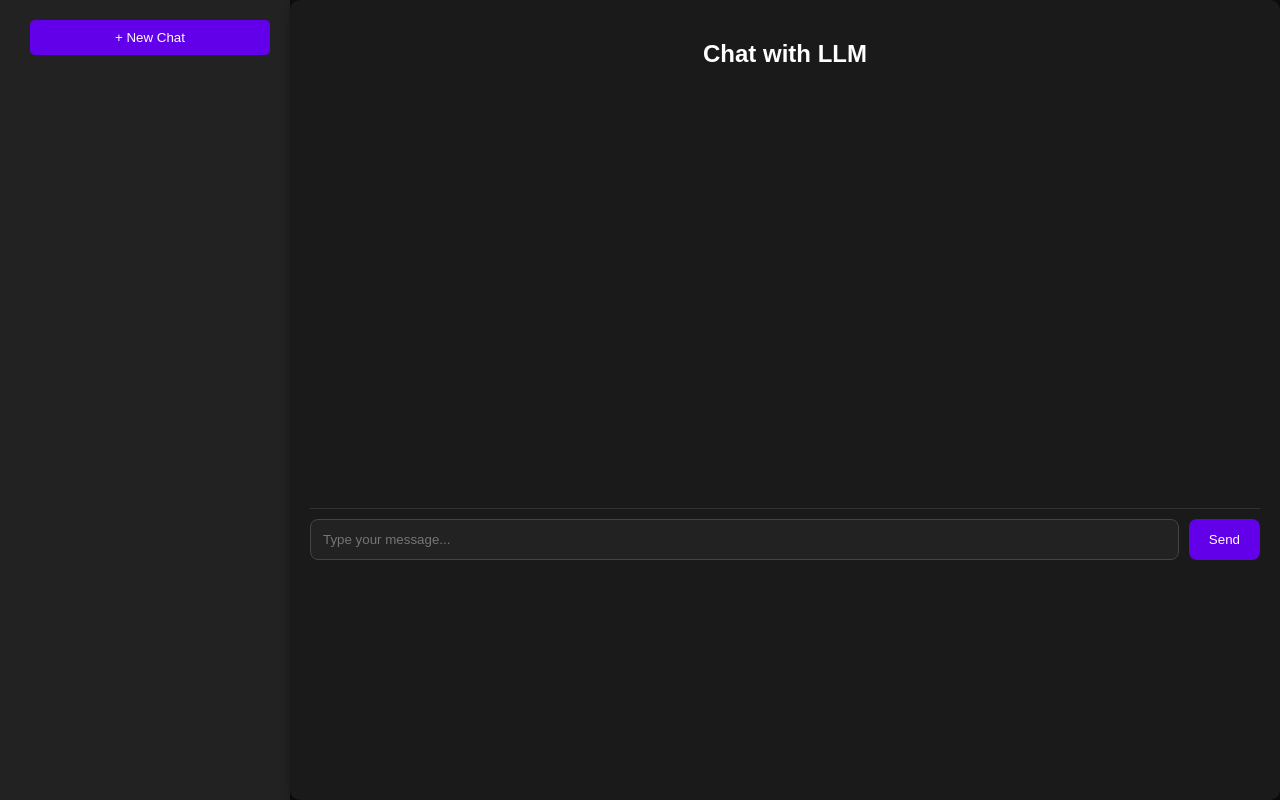
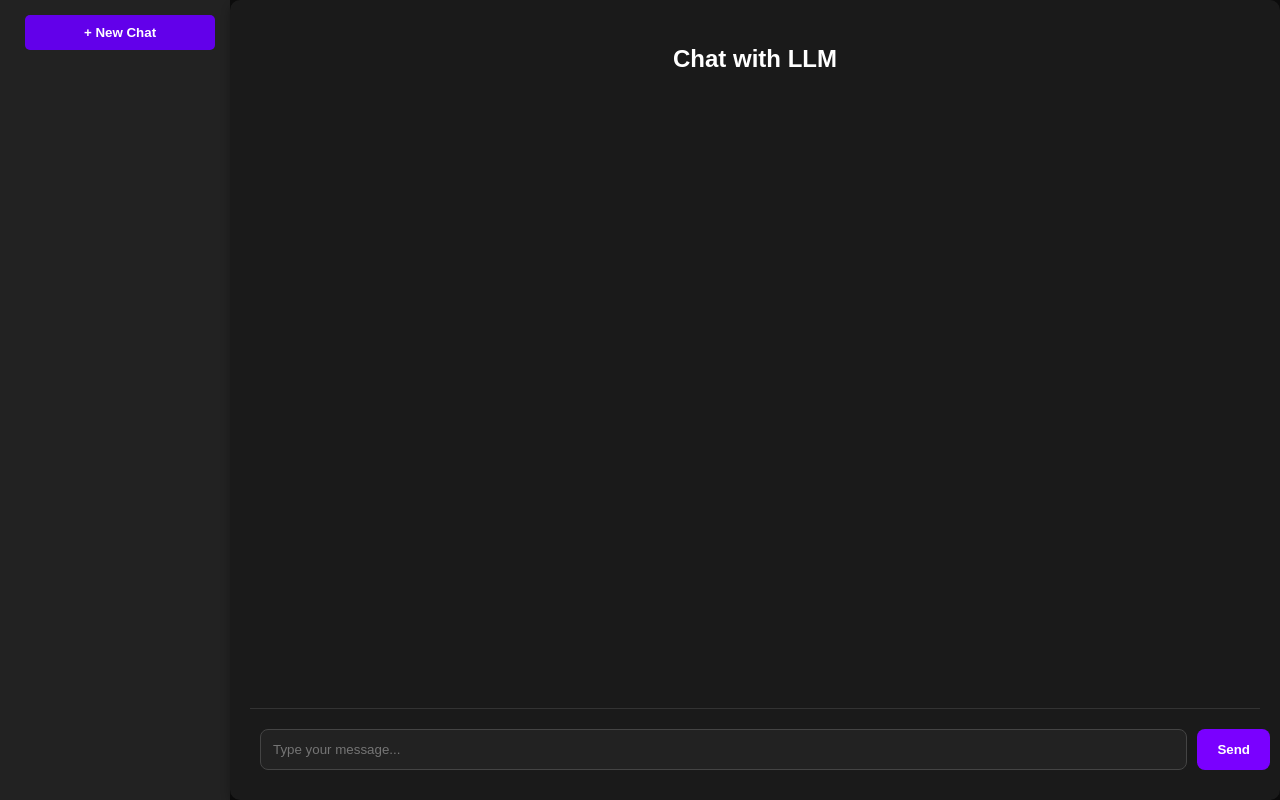
Before and after one commit to ANILKUMARREDDYMURRA/llm-chat, a FastAPI app: page / in a window 1280 px wide. Run offline with FastAPI, Linux system fonts and the light colour scheme.

Commit message:
still pend

```diff
--- a/backend/templates/index.html
+++ b/backend/templates/index.html
@@ -5,6 +5,7 @@
     <meta name="viewport" content="width=device-width, initial-scale=1.0">
     <title>Chat with LLM</title>
     <style>
+        /* General Page Styling */
         body {
             font-family: Arial, sans-serif;
             background-color: #0d0d0d;
@@ -13,16 +14,19 @@
             padding: 0;
             display: flex;
             height: 100vh;
+            line-height: 1.6;
         }
 
+        /* Sidebar Styling */
         .sidebar {
-            width: 250px;
+            width: 200px; /* Sidebar width */
             background: #222;
-            padding: 20px;
+            padding: 15px;
             display: flex;
             flex-direction: column;
         }
 
+        /* New Chat Button */
         .new-chat-btn {
             background: #6200ea;
             color: white;
@@ -37,6 +41,7 @@
             background: #3700b3;
         }
 
+        /* Chat Container */
         .chat-container {
             flex: 1;
             background: #1a1a1a;
@@ -45,10 +50,12 @@
             box-shadow: 0 4px 10px rgba(0, 0, 0, 0.3);
             display: flex;
             flex-direction: column;
+            position: relative;
         }
 
+        /* Chat History (Messages) */
         .chat-history {
-            height: 400px;
+            flex-grow: 1;
             overflow-y: auto;
             padding: 10px;
             display: flex;
@@ -56,8 +63,11 @@
             gap: 10px;
             border-bottom: 1px solid #333;
             scroll-behavior: smooth;
+            line-height: 1.6;
+            margin-bottom: 10px; /* Added margin for spacing */
         }
 
+        /* Messages Styling */
         .user-message, .bot-message {
             padding: 12px 15px;
             border-radius: 10px;
@@ -75,11 +85,17 @@
             background-color: #333;
         }
 
+        /* Input Box Container (Fixed at Bottom) */
         .input-container {
             display: flex;
-            margin-top: 10px;
+            padding: 10px;
+            background: #1a1a1a;
+            width: 100%;
+            position: relative;
+            bottom: 0;
         }
 
+        /* Text Input Field */
         input {
             flex: 1;
             padding: 12px;
@@ -90,19 +106,21 @@
             outline: none;
         }
 
+        /* Send Button */
         button {
-            padding: 12px 20px;
+            padding: 12px 20px; /* Adjusted size */
             margin-left: 10px;
             border-radius: 8px;
             border: none;
-            background-color: #6200ea;
+            background-color: #7a00ff;
             color: white;
             cursor: pointer;
             transition: 0.3s;
+            font-weight: bold;
         }
 
         button:hover {
-            background-color: #3700b3;
+            background-color: #5500cc;
         }
 
         button:disabled {
@@ -113,16 +131,19 @@
 </head>
 <body>
 
+    <!-- Sidebar -->
     <div class="sidebar">
         <button class="new-chat-btn" onclick="startNewChat()">+ New Chat</button>
         <div id="chatList"></div>
     </div>
 
+    <!-- Chat Container -->
     <div class="chat-container">
         <h2 style="text-align: center;">Chat with LLM</h2>
 
         <div class="chat-history" id="chatHistory"></div>
 
+        <!-- Input Box (Fixed at Bottom) -->
         <form class="input-container" id="queryForm">
             <input type="text" id="userQuery" placeholder="Type your message..." required>
             <button type="submit" id="sendBtn">Send</button>
@@ -137,10 +158,12 @@
         let chatList = document.getElementById("chatList");
         let currentChatId = generateUUID();
 
+        // Generate Unique Chat ID
         function generateUUID() {
             return "chat-" + Math.random().toString(36).substr(2, 9);
         }
 
+        // Append Messages to Chat
         function appendMessage(content, type) {
             let div = document.createElement("div");
             div.className = type === "user" ? "user-message" : "bot-message";
@@ -149,6 +172,7 @@
             chatHistory.scrollTop = chatHistory.scrollHeight;
         }
 
+        // Handle Message Submission
         form.addEventListener("submit", async function (e) {
             e.preventDefault();
 
@@ -177,6 +201,7 @@
             sendBtn.disabled = false;
         });
 
+        // Start a New Chat
         function startNewChat() {
             currentChatId = generateUUID();
             chatHistory.innerHTML = "";
```
